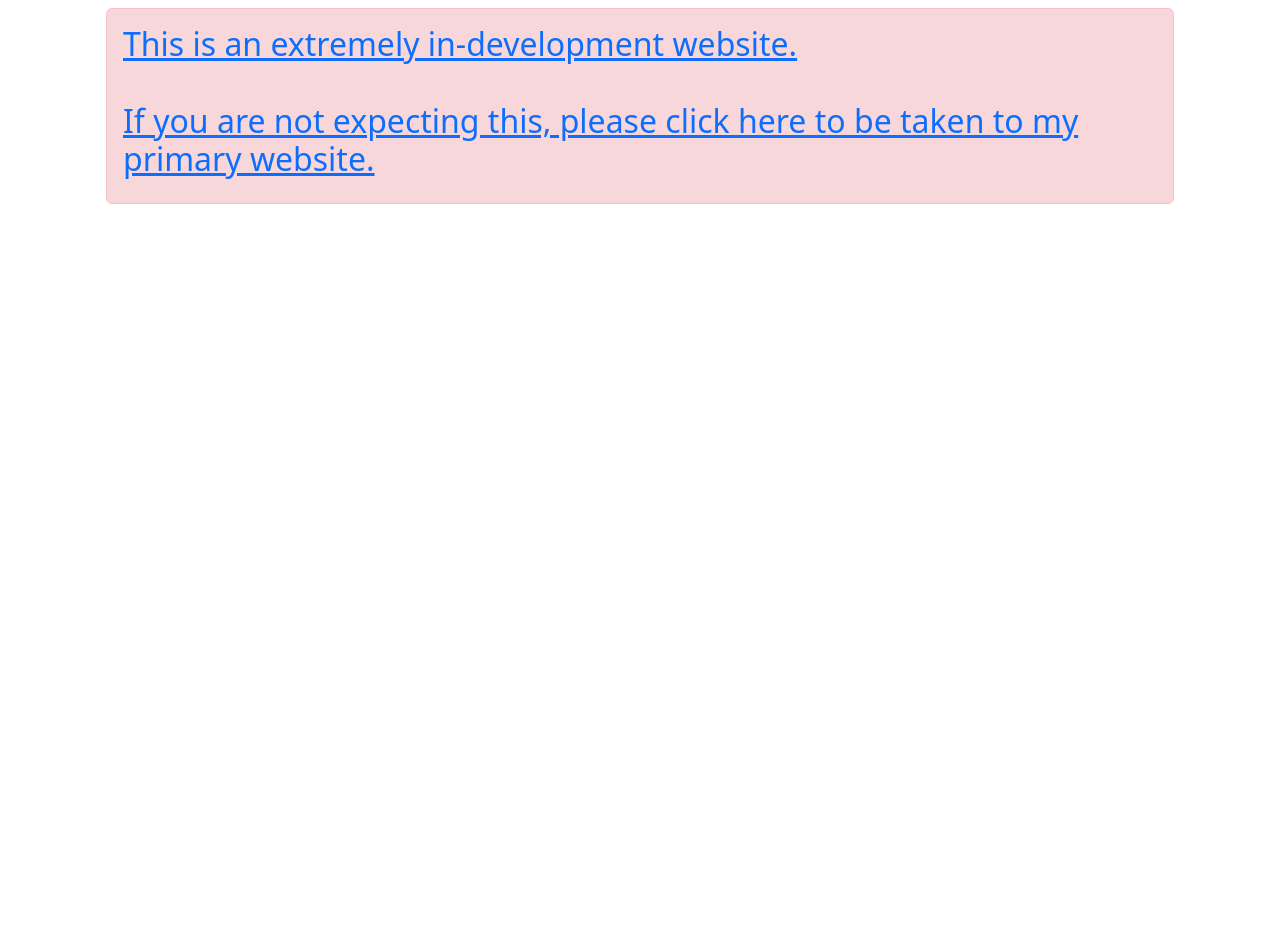
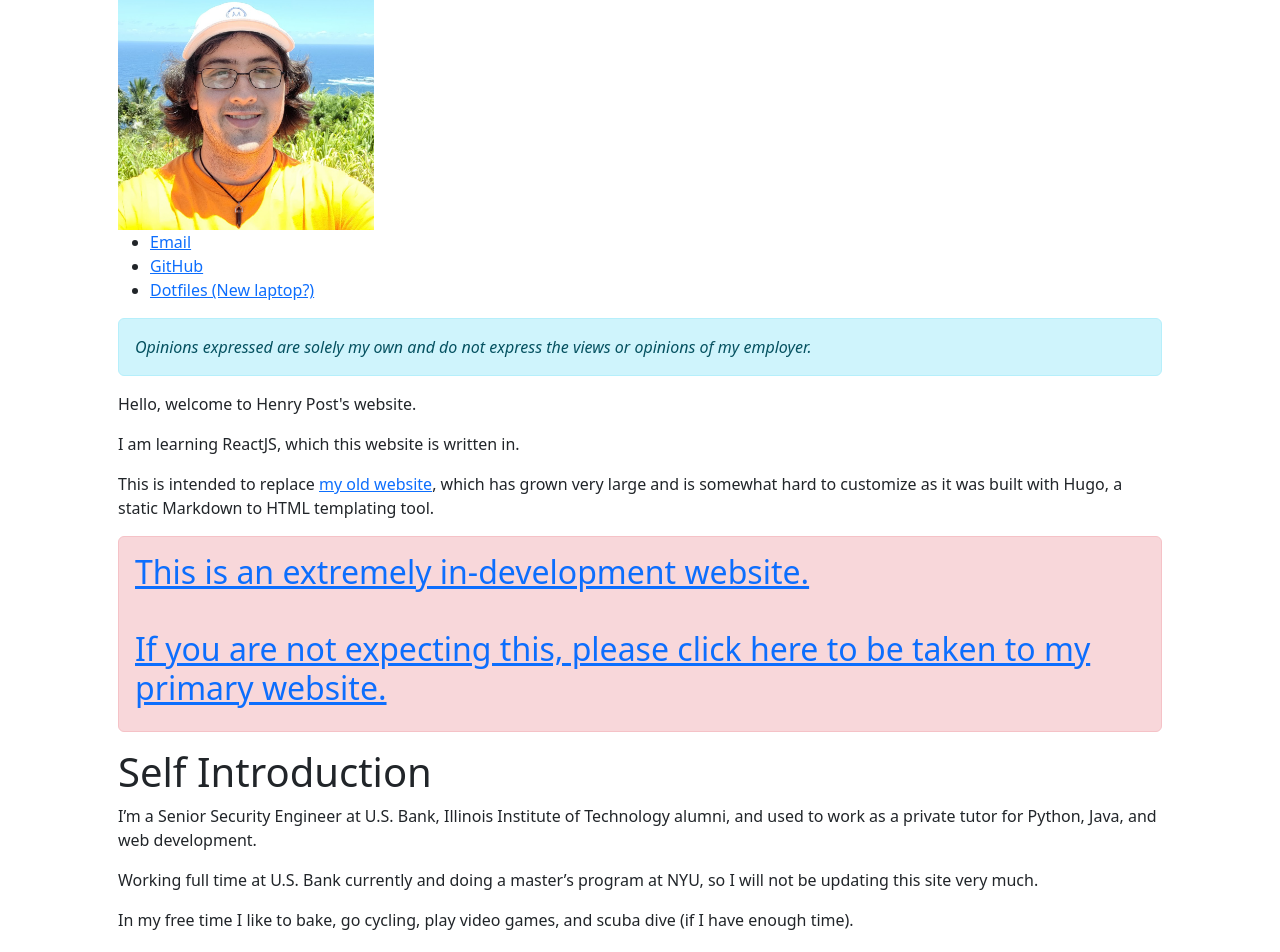
Before and after one commit to meltingscales/henrypost.net, a React (Create React App) app: page / in a window 1280 px wide. Shown: the part 184-1136 px from the top of the page. Before the commit the page ends 800 px from the top, so only its background shows below. Built offline with nearby package versions, Linux system fonts and the light colour scheme.

Commit message:
start recreating homepage

```diff
--- a/src/pages/PageHome.tsx
+++ b/src/pages/PageHome.tsx
@@ -4,11 +4,35 @@ import {HENRY_ORIGINAL_WEBSITE_URL, OWNER_NAME} from "../Config";
 
 const PageHome = () => {
     // noinspection HttpUrlsUsage
-    return <>
-        <h1>{OWNER_NAME}</h1>
+    return <Container>
+
+        <Container>
+            <h1>{OWNER_NAME}</h1>
+            <h2>Senior Security Engineer, U.S. Bank</h2>
+            <img style={{width: '20vw'}}
+                 src={require('../img/headshot.png')}
+                 alt={'Henry Post smiling, wearing a bright orange shirt, standing in front of the sea near Hawaii.'}/>
+            <ul>
+                <li><a href={'mailto:resplendent.falconeer@gmail.com'}>Email</a></li>
+                <li><a href={'https://github.com/HenryFBP'}>GitHub</a></li>
+                <li><a href={'https://github.com/HenryFBP/dotfiles/'}>Dotfiles (New laptop?)</a></li>
+            </ul>
+        </Container>
+
+        <Container>
+            <Alert variant={"info"}>
+                <i>
+                    Opinions expressed are solely my own and do not express the views or opinions of my employer.
+                </i>
+            </Alert>
+        </Container>
+
         <Container>
             <p>Hello, welcome to {OWNER_NAME}'s website.</p>
             <p>I am learning ReactJS, which this website is written in.</p>
+            <p>This is intended to replace <a href={'https://henryfbp.github.io/'}>my old website</a>, which has grown
+                very large and is somewhat hard to customize
+                as it was built with Hugo, a static Markdown to HTML templating tool.</p>
             <Alert variant={'danger'}>
                 <a href={HENRY_ORIGINAL_WEBSITE_URL}>
                     <h2>This is an extremely in-development website. <br/><br/>
@@ -16,7 +40,28 @@ const PageHome = () => {
                 </a>
             </Alert>
         </Container>
-    </>;
+
+        <Container>
+            <h1>Self Introduction</h1>
+            <p>I’m a Senior Security Engineer at U.S. Bank, Illinois Institute of Technology alumni, and used to work as
+                a private tutor for Python, Java, and web development.
+            </p>
+
+            <p> Working full time at U.S. Bank currently and doing a master’s program at NYU, so I will not be updating
+                this site very much.
+            </p>
+            <p>
+                In my free time I like to bake, go cycling, play video games, and scuba dive (if I have enough time).
+            </p>
+            <p>
+                Check out my GitHub for code that I make, and message me if you’d like to get tutored on something or
+                have any questions.
+            </p>
+
+
+    </Container>
+</Container>
+    ;
 }
 
 export default PageHome;
```
Also changed, not shown: src/img/headshot.png (added).
